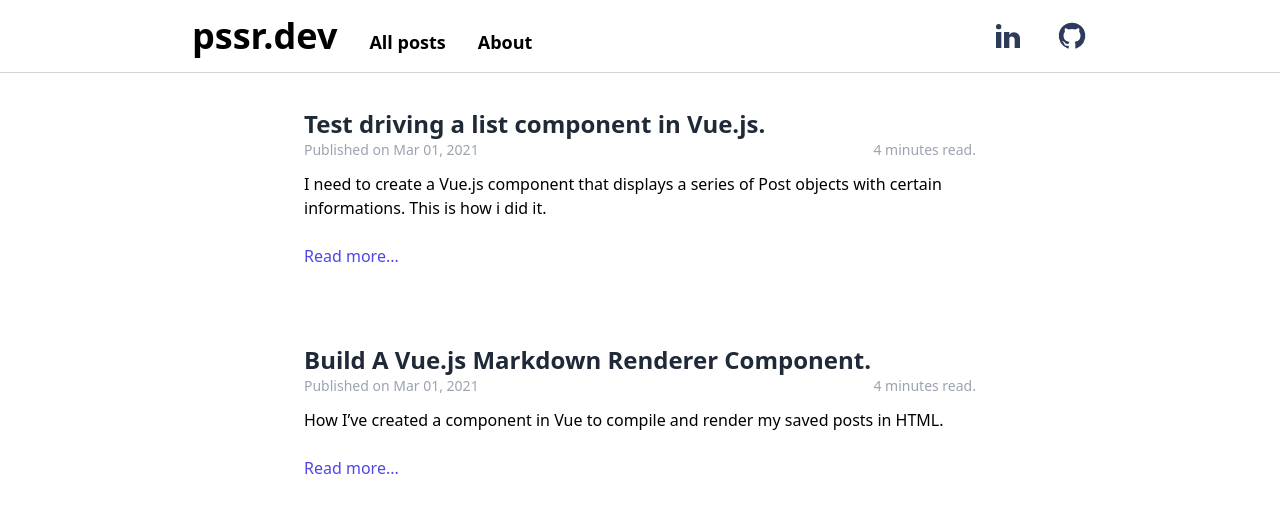
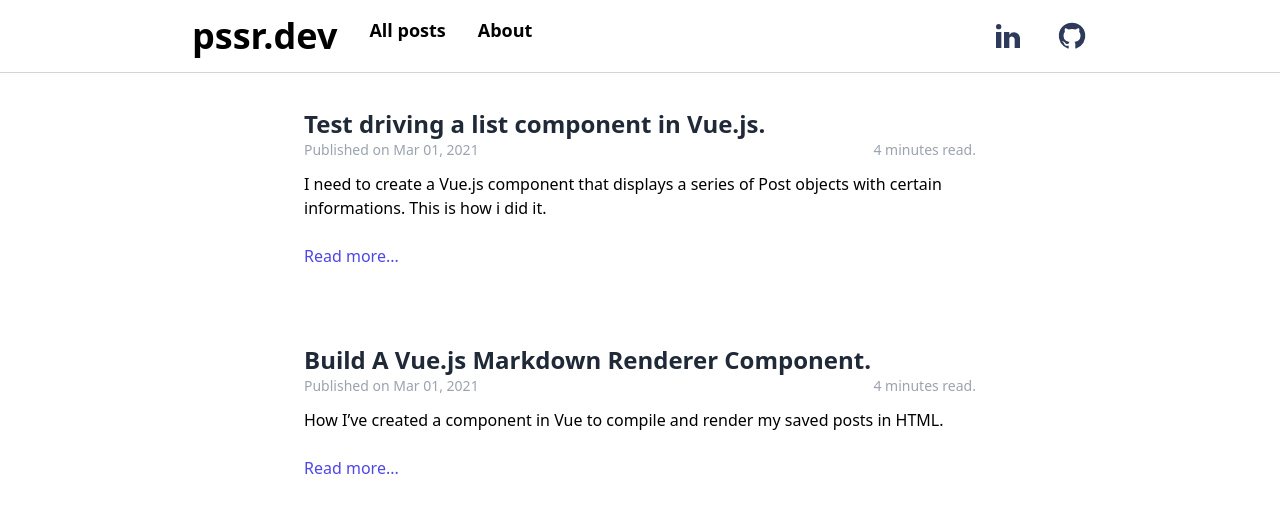
Before and after one commit to ps1312/simple_blog, a Vue app: page / in a window 1280 px wide. Shown: the top 512 px of the page. Built offline with nearby package versions, Linux system fonts and the light colour scheme.

Commit message:
add dropdown to navbar

```diff
--- a/src/components/NavBar.vue
+++ b/src/components/NavBar.vue
@@ -1,7 +1,7 @@
 <template>
   <nav class="w-screen p-4 border-b  border-gray-300 fixed top-0 bg-white">
     <div class="max-w-4xl mx-auto flex justify-between">
-      <div>
+      <div class="inline-flex">
           <router-link to="/"><span class="text-4xl font-bold">pssr.dev</span></router-link>
           <router-link class="text-lg font-semibold ml-8" to="/">All posts</router-link>
           <router-link class="text-lg font-semibold ml-8" to="/about">About</router-link>
```
